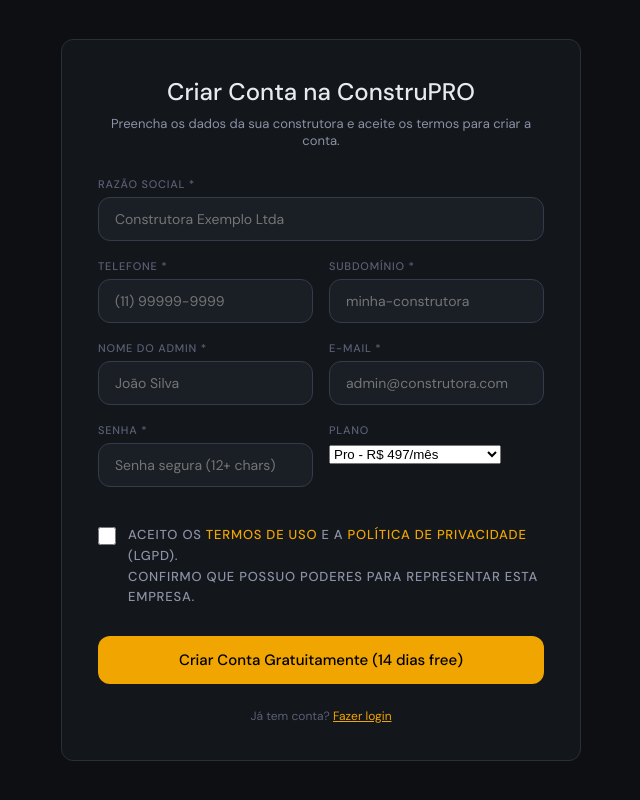
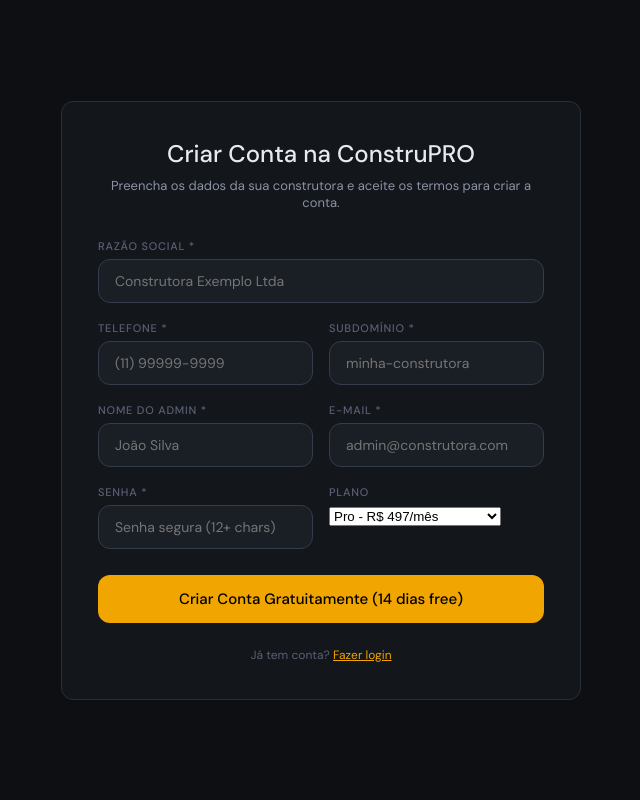
Before and after one commit to guilhermefft0-maker/construfy, a plain HTML site: page frontend/register.html in a window 1280 px wide. Shown: the whole page, without its empty margins (319-959 px from the left). Drawn offline with Linux system fonts and the light colour scheme.

Commit message:
Remove terms checkbox from register.html - direct submit without block

```diff
--- a/frontend/register.html
+++ b/frontend/register.html
@@ -102,15 +102,7 @@
         </div>
       </div>
 
-      <div class="terms-group">
-        <label class="terms-check">
-          <input type="checkbox" id="terms" required>
-          <span class="terms-text">
-            Aceito os <a href="/terms.html" target="_blank">Termos de Uso</a> e a <a href="/privacy.html" target="_blank">Política de Privacidade</a> (LGPD).<br>
-            Confirmo que possuo poderes para representar esta empresa.
-          </span>
-        </label>
-      </div>
+
 
       <button type="submit" class="btn" id="submit-btn">
         Criar Conta Gratuitamente (14 dias free)
```
